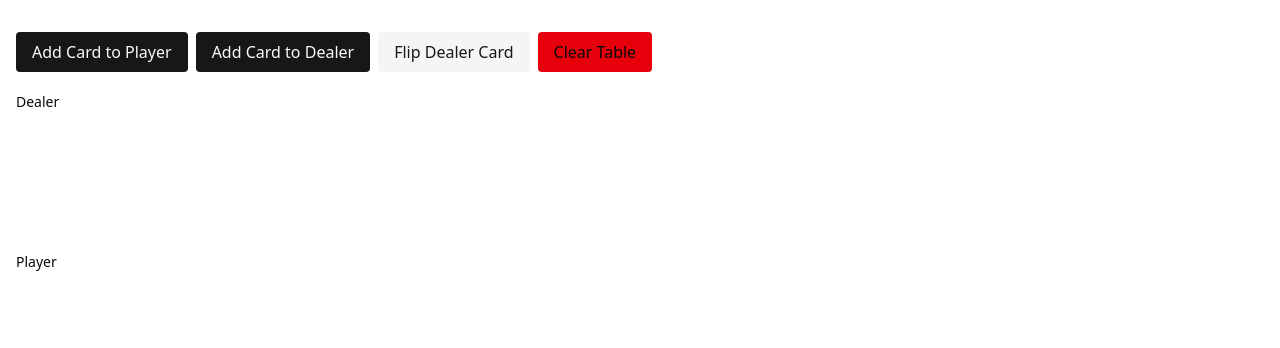
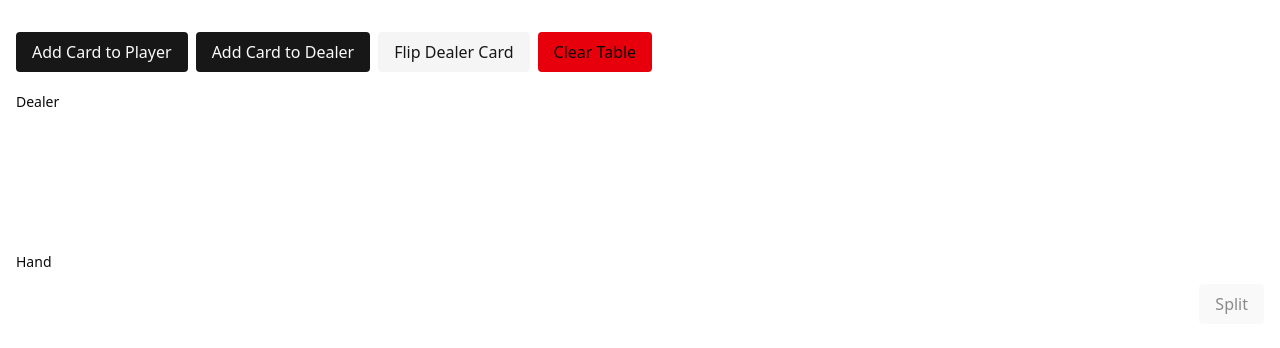
Before and after one commit to devinramsammy/blackjack-model-tester, a Next.js app: page / in a window 1280 px wide. Shown: the top 348 px of the page. Built offline with nearby package versions, Linux system fonts and the light colour scheme.

Commit message:
add split hand button per hand

```diff
--- a/app/page.tsx
+++ b/app/page.tsx
@@ -21,7 +21,7 @@ export default function Home() {
   }, [initializeDeck]);
 
   const handleAddCardToPlayer = () => {
-    addCardToPlayer();
+    addCardToPlayer(0);
   };
 
   const handleAddCardToDealer = () => {
--- a/components/blackjack-table.tsx
+++ b/components/blackjack-table.tsx
@@ -2,16 +2,19 @@
 
 import { BlackjackCard, BlackjackCardType } from "./blackjack-card";
 import { motion, AnimatePresence } from "motion/react";
+import { useDeckStore } from "@/lib/use-deck-store";
+import { canSplitHand } from "@/lib/deck-utils";
 
 interface BlackjackTableProps {
   dealerCards?: BlackjackCardType[];
-  playerCards?: BlackjackCardType[];
+  playerCards?: BlackjackCardType[][];
 }
 
 export function BlackjackTable({
   dealerCards = [],
-  playerCards = [],
+  playerCards = [[]],
 }: BlackjackTableProps) {
+  const { splitHand } = useDeckStore();
   return (
     <div className="flex flex-col gap-12">
       <div className="flex items-start gap-6">
@@ -49,16 +52,20 @@ export function BlackjackTable({
         </div>
       </div>
 
-      <div className="flex items-start gap-6">
+      <div className="flex flex-col gap-6">
+        {playerCards.map((hand, handIndex) => {
+          const canSplit = canSplitHand(hand);
+          return (
+            <div key={handIndex} className="flex items-start gap-6">
               <div className="text-sm font-medium w-20 flex-shrink-0 pt-1">
-          Player
+                {playerCards.length > 1 ? `Hand ${handIndex + 1}` : "Hand"}
               </div>
-        <div className="flex-1 min-h-[7rem]">
+              <div className="flex-1 min-h-[7rem] flex items-center gap-4">
                 <div className="flex gap-2 flex-wrap">
                   <AnimatePresence mode="popLayout">
-              {playerCards.map((card, i) => (
+                    {hand.map((card, i) => (
                       <motion.div
-                  key={`${card.value}-${card.suite}-${i}`}
+                        key={`${card.value}-${card.suite}-${handIndex}-${i}`}
                         initial={{ opacity: 0, scale: 0.5 }}
                         animate={{ opacity: 1, scale: 1 }}
                         exit={{
@@ -68,7 +75,7 @@ export function BlackjackTable({
                         }}
                         transition={{
                           duration: 0.15,
-                    delay: (playerCards.length - i - 1) * 0.05,
+                          delay: (hand.length - i - 1) * 0.05,
                         }}
                         layout
                       >
@@ -81,7 +88,17 @@ export function BlackjackTable({
                     ))}
                   </AnimatePresence>
                 </div>
+                <button
+                  onClick={() => splitHand(handIndex)}
+                  className="ml-auto px-4 py-2 bg-accent text-accent-foreground rounded hover:bg-accent/90 disabled:opacity-50 disabled:cursor-not-allowed flex-shrink-0"
+                  disabled={!canSplit}
+                >
+                  Split
+                </button>
               </div>
+            </div>
+          );
+        })}
       </div>
     </div>
   );
--- a/lib/deck-utils.ts
+++ b/lib/deck-utils.ts
@@ -36,3 +36,7 @@ export function createDeck(deckCount: number): DeckCard[] {
 
   return cards;
 }
+
+export function canSplitHand(hand: BlackjackCardType[]): boolean {
+  return hand.length === 2 && hand[0].value === hand[1].value;
+}
--- a/lib/use-deck-store.ts
+++ b/lib/use-deck-store.ts
@@ -1,23 +1,24 @@
 import { create } from "zustand";
-import { createDeck, DeckCard } from "./deck-utils";
+import { createDeck, DeckCard, canSplitHand } from "./deck-utils";
 import { BlackjackCardType } from "@/components/blackjack-card";
 
 interface DeckStore {
   deck: DeckCard[];
-  playerCards: BlackjackCardType[];
+  playerCards: BlackjackCardType[][];
   dealerCards: BlackjackCardType[];
   initializeDeck: (deckCount?: number) => void;
   getCard: () => BlackjackCardType | null;
-  addCardToPlayer: () => void;
+  addCardToPlayer: (handIndex: number) => void;
   addCardToDealer: () => void;
   clearCards: () => void;
   initializeHands: () => void;
   flipDealerCard: (index: number) => void;
+  splitHand: (handIndex: number) => void;
 }
 
 export const useDeckStore = create<DeckStore>((set, get) => ({
   deck: [],
-  playerCards: [],
+  playerCards: [[]],
   dealerCards: [],
 
   initializeDeck: (deckCount = 1) => {
@@ -52,13 +53,18 @@ export const useDeckStore = create<DeckStore>((set, get) => ({
     return card;
   },
 
-  addCardToPlayer: () => {
+  addCardToPlayer: (handIndex: number) => {
     const { getCard } = get();
     const card = getCard();
     if (!card) return;
-    set((state) => ({
-      playerCards: [...state.playerCards, { ...card, faceDown: false }],
-    }));
+    set((state) => {
+      const currentHands = [...state.playerCards];
+      currentHands[handIndex] = [
+        ...currentHands[handIndex],
+        { ...card, faceDown: false },
+      ];
+      return { playerCards: currentHands };
+    });
   },
 
   addCardToDealer: () => {
@@ -72,7 +78,7 @@ export const useDeckStore = create<DeckStore>((set, get) => ({
 
   clearCards: () => {
     set({
-      playerCards: [],
+      playerCards: [[]],
       dealerCards: [],
     });
   },
@@ -88,8 +94,10 @@ export const useDeckStore = create<DeckStore>((set, get) => ({
     if (playerCard1 && playerCard2 && dealerCard1 && dealerCard2) {
       set({
         playerCards: [
-          { ...playerCard1, faceDown: false },
-          { ...playerCard2, faceDown: false },
+          [
+            { ...playerCard1, faceDown: false },
+            { ...playerCard2, faceDown: false },
+          ],
         ],
         dealerCards: [
           { ...dealerCard1, faceDown: true },
@@ -106,4 +114,25 @@ export const useDeckStore = create<DeckStore>((set, get) => ({
       ),
     }));
   },
+
+  splitHand: (handIndex: number) => {
+    const { playerCards } = get();
+    const hand = playerCards[handIndex];
+
+    if (!hand || !canSplitHand(hand)) {
+      return;
+    }
+
+    const secondCard = hand[1];
+    const newHand: BlackjackCardType[] = [{ ...secondCard, faceDown: false }];
+
+    const originalHand: BlackjackCardType[] = [{ ...hand[0], faceDown: false }];
+
+    set((state) => {
+      const newPlayerCards = [...state.playerCards];
+      newPlayerCards[handIndex] = originalHand;
+      newPlayerCards.splice(handIndex + 1, 0, newHand);
+      return { playerCards: newPlayerCards };
+    });
+  },
 }));
```
Lines whose indentation alone changed are shown as unchanged.
